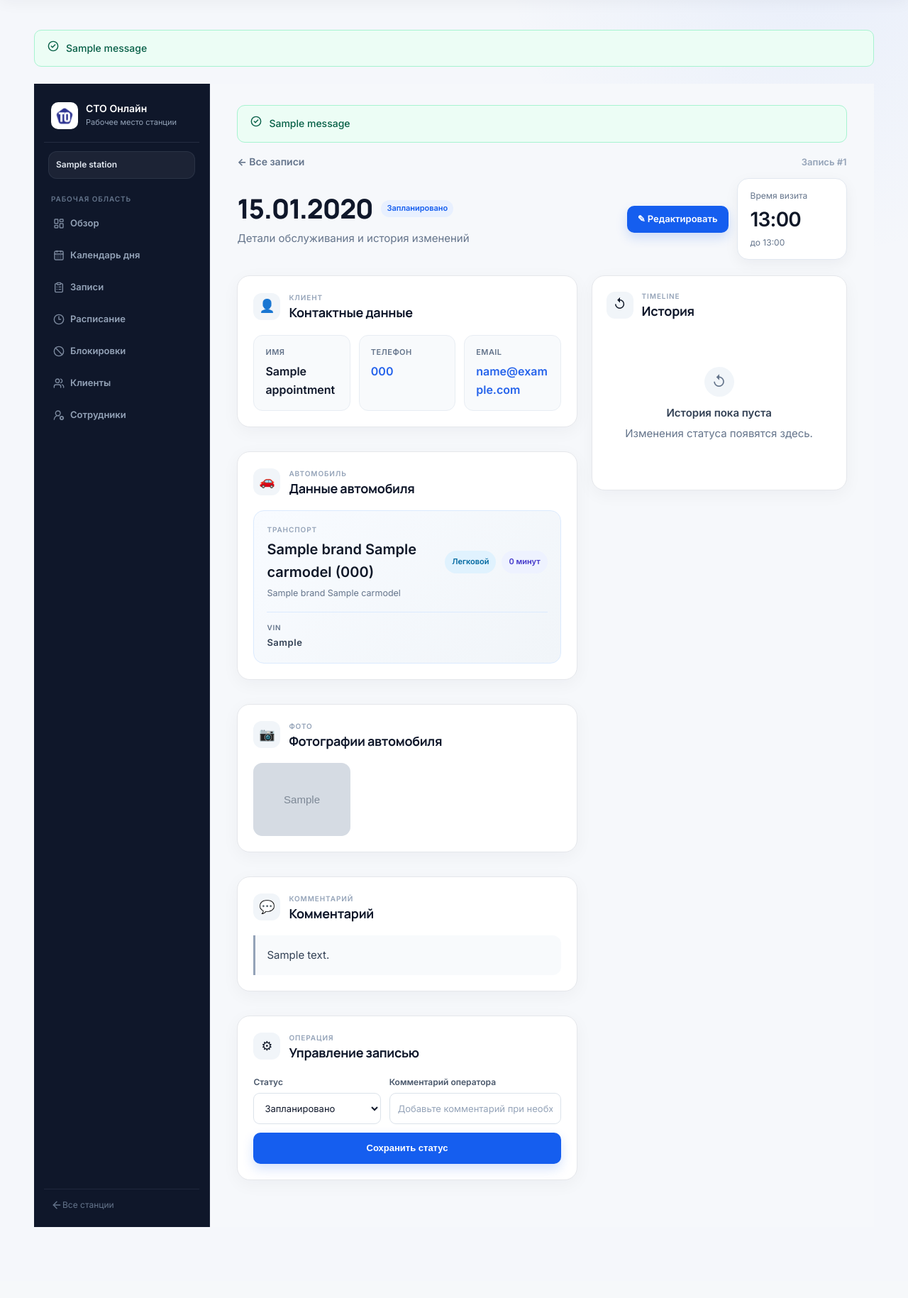
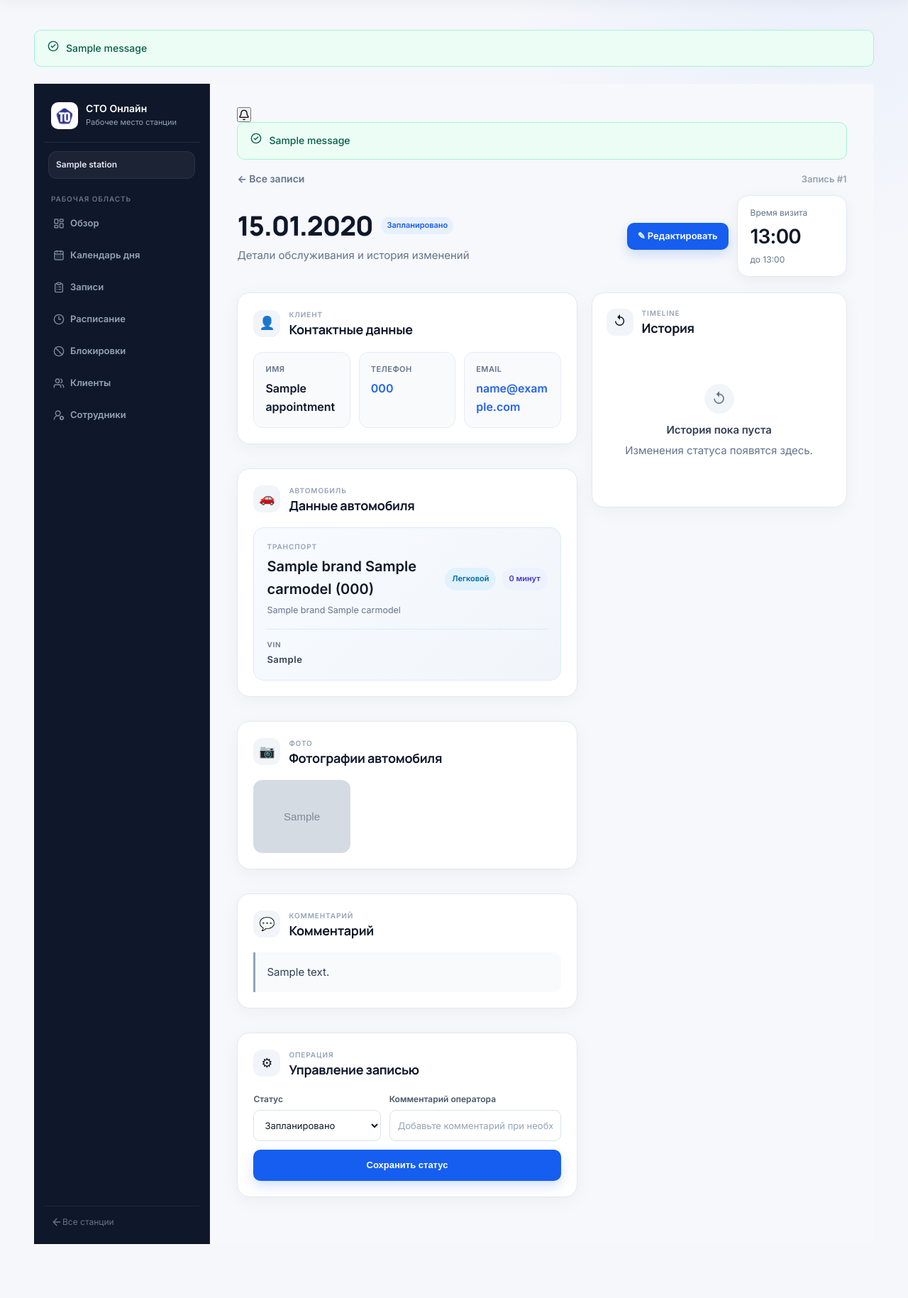
Before and after one commit to max2cool063-crypto/STO-python-project, a Django app: page /station/1/appointments/1/ in a window 1280 px wide. Shown: the part 77-1906 px from the top of the page at 71% size. Before the commit the page ends 1806 px from the top, so only its background shows below. Run offline with Django 5.2, Linux system fonts and the light colour scheme; a user stored in the database is signed in; tables that the repository leaves empty hold one stand-in row (values such as "Sample post"); grey boxes marked "Sample" are stand-in pictures; one stand-in notice (Sample message) is shown; data that the repository does not hold is empty; some libraries are stand-ins or nearby versions.

Commit message:
feat: add station notification UI

```diff
--- a/templates/booking/station/base.html
+++ b/templates/booking/station/base.html
@@ -6,72 +6,46 @@
 <link rel="stylesheet" href="{% static 'booking/css/ui-station-calendar-v1.css' %}">
 <link rel="stylesheet" href="{% static 'booking/css/ui-station-appointments-v1.css' %}">
 <link rel="stylesheet" href="{% static 'booking/css/ui-station-slot-blocks-v1.css' %}">
-{% if request.resolver_match.url_name == 'station_staff' %}
-<link rel="stylesheet" href="{% static 'booking/css/ui-station-staff-v1.css' %}">
-{% endif %}
-{% if request.resolver_match.url_name == 'station_schedule' %}
-<link rel="stylesheet" href="{% static 'booking/css/ui-station-schedule-v1.css' %}">
-{% endif %}
+<link rel="stylesheet" href="{% static 'booking/css/ui-station-notifications-v1.css' %}">
+{% if request.resolver_match.url_name == 'station_staff' %}<link rel="stylesheet" href="{% static 'booking/css/ui-station-staff-v1.css' %}">{% endif %}
+{% if request.resolver_match.url_name == 'station_schedule' %}<link rel="stylesheet" href="{% static 'booking/css/ui-station-schedule-v1.css' %}">{% endif %}
 {% endblock %}
 {% block content %}
 <div class="st-layout">
   <aside class="st-sidebar">
     <div class="st-brand">
       <img src="{% static 'booking/img/logo.png' %}" alt="СТО" class="st-brand__logo">
-      <div>
-        <div class="st-brand__title">СТО Онлайн</div>
-        <div class="st-brand__subtitle">Рабочее место станции</div>
-      </div>
+      <div><div class="st-brand__title">СТО Онлайн</div><div class="st-brand__subtitle">Рабочее место станции</div></div>
     </div>
-
     <div class="st-sidebar__name">{{ station.name }}</div>
     <div class="st-sidebar__label">Рабочая область</div>
-
     <nav class="st-sidebar__nav" aria-label="Навигация станции">
-      <a href="{% url 'station_dashboard' station.pk %}" class="st-nav-link {% if request.resolver_match.url_name == 'station_dashboard' %}st-nav-link--active{% endif %}">
-        <i data-lucide="layout-dashboard" aria-hidden="true"></i><span>Обзор</span>
-      </a>
-      <a href="{% url 'station_day_calendar' station.pk %}" class="st-nav-link {% if request.resolver_match.url_name == 'station_day_calendar' %}st-nav-link--active{% endif %}">
-        <i data-lucide="calendar-days" aria-hidden="true"></i><span>Календарь дня</span>
-      </a>
-      <a href="{% url 'station_appointments' station.pk %}" class="st-nav-link {% if 'appointments' in request.resolver_match.url_name %}st-nav-link--active{% endif %}">
-        <i data-lucide="clipboard-list" aria-hidden="true"></i><span>Записи</span>
-      </a>
-      <a href="{% url 'station_schedule' station.pk %}" class="st-nav-link {% if request.resolver_match.url_name == 'station_schedule' %}st-nav-link--active{% endif %}">
-        <i data-lucide="clock-3" aria-hidden="true"></i><span>Расписание</span>
-      </a>
-      <a href="{% url 'station_slot_blocks' station.pk %}" class="st-nav-link {% if request.resolver_match.url_name == 'station_slot_blocks' %}st-nav-link--active{% endif %}">
-        <i data-lucide="ban" aria-hidden="true"></i><span>Блокировки</span>
-      </a>
-      <a href="{% url 'station_clients' station.pk %}" class="st-nav-link {% if request.resolver_match.url_name == 'station_clients' %}st-nav-link--active{% endif %}">
-        <i data-lucide="users" aria-hidden="true"></i><span>Клиенты</span>
-      </a>
-      <a href="{% url 'station_staff' station.pk %}" class="st-nav-link {% if request.resolver_match.url_name == 'station_staff' %}st-nav-link--active{% endif %}">
-        <i data-lucide="user-round-cog" aria-hidden="true"></i><span>Сотрудники</span>
-      </a>
+      <a href="{% url 'station_dashboard' station.pk %}" class="st-nav-link {% if request.resolver_match.url_name == 'station_dashboard' %}st-nav-link--active{% endif %}"><i data-lucide="layout-dashboard" aria-hidden="true"></i><span>Обзор</span></a>
+      <a href="{% url 'station_day_calendar' station.pk %}" class="st-nav-link {% if request.resolver_match.url_name == 'station_day_calendar' %}st-nav-link--active{% endif %}"><i data-lucide="calendar-days" aria-hidden="true"></i><span>Календарь дня</span></a>
+      <a href="{% url 'station_appointments' station.pk %}" class="st-nav-link {% if 'appointments' in request.resolver_match.url_name %}st-nav-link--active{% endif %}"><i data-lucide="clipboard-list" aria-hidden="true"></i><span>Записи</span></a>
+      <a href="{% url 'station_schedule' station.pk %}" class="st-nav-link {% if request.resolver_match.url_name == 'station_schedule' %}st-nav-link--active{% endif %}"><i data-lucide="clock-3" aria-hidden="true"></i><span>Расписание</span></a>
+      <a href="{% url 'station_slot_blocks' station.pk %}" class="st-nav-link {% if request.resolver_match.url_name == 'station_slot_blocks' %}st-nav-link--active{% endif %}"><i data-lucide="ban" aria-hidden="true"></i><span>Блокировки</span></a>
+      <a href="{% url 'station_clients' station.pk %}" class="st-nav-link {% if request.resolver_match.url_name == 'station_clients' %}st-nav-link--active{% endif %}"><i data-lucide="users" aria-hidden="true"></i><span>Клиенты</span></a>
+      <a href="{% url 'station_staff' station.pk %}" class="st-nav-link {% if request.resolver_match.url_name == 'station_staff' %}st-nav-link--active{% endif %}"><i data-lucide="user-round-cog" aria-hidden="true"></i><span>Сотрудники</span></a>
     </nav>
-
-    <a href="{% url 'station_select' %}" class="st-sidebar__back">
-      <i data-lucide="arrow-left" aria-hidden="true"></i><span>Все станции</span>
-    </a>
+    <a href="{% url 'station_select' %}" class="st-sidebar__back"><i data-lucide="arrow-left" aria-hidden="true"></i><span>Все станции</span></a>
   </aside>
 
   <main class="st-main">
-    {% if messages %}
-      {% for msg in messages %}
-        <div class="alert alert-{{ msg.tags|default:'info' }}">
-          {% if msg.tags == 'success' %}
-            <i class="ds-alert-icon" data-lucide="circle-check" aria-hidden="true"></i>
-          {% elif msg.tags == 'error' %}
-            <i class="ds-alert-icon" data-lucide="circle-alert" aria-hidden="true"></i>
-          {% else %}
-            <i class="ds-alert-icon" data-lucide="info" aria-hidden="true"></i>
-          {% endif %}
-          <span>{{ msg }}</span>
-        </div>
-      {% endfor %}
-    {% endif %}
+    <div class="st-notification-wrap" data-station-notifications data-endpoint="{% url 'station_notifications' %}" data-read-all-url="{% url 'station_notifications_read_all' %}">
+      <button type="button" class="st-notification-button" data-notification-toggle aria-label="Уведомления" aria-expanded="false">
+        <i data-lucide="bell" aria-hidden="true"></i><span class="st-notification-badge" data-notification-count hidden>0</span>
+      </button>
+      <div class="st-notification-panel" data-notification-panel hidden>
+        <div class="st-notification-panel__head"><strong>Уведомления</strong><button type="button" data-notification-read-all>Прочитать все</button></div>
+        <div class="st-notification-list" data-notification-list><div class="st-notification-empty">Нет новых уведомлений</div></div>
+      </div>
+    </div>
+    {% if messages %}{% for msg in messages %}<div class="alert alert-{{ msg.tags|default:'info' }}">{% if msg.tags == 'success' %}<i class="ds-alert-icon" data-lucide="circle-check" aria-hidden="true"></i>{% elif msg.tags == 'error' %}<i class="ds-alert-icon" data-lucide="circle-alert" aria-hidden="true"></i>{% else %}<i class="ds-alert-icon" data-lucide="info" aria-hidden="true"></i>{% endif %}<span>{{ msg }}</span></div>{% endfor %}{% endif %}
     {% block station_content %}{% endblock %}
   </main>
 </div>
 {% endblock %}
+{% block extra_scripts %}
+<script src="{% static 'booking/js/station-notifications-v1.js' %}?v=20260901-1"></script>
+{% endblock %}
```
